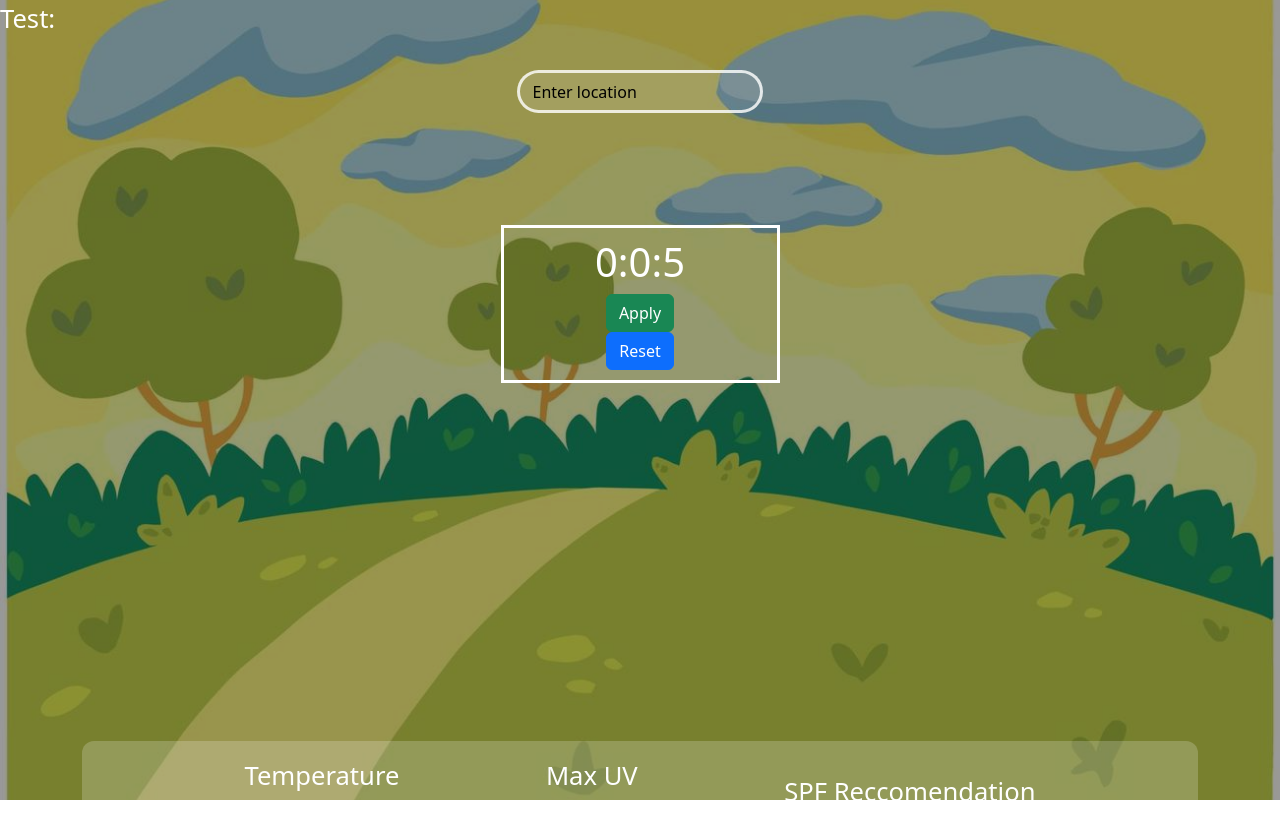
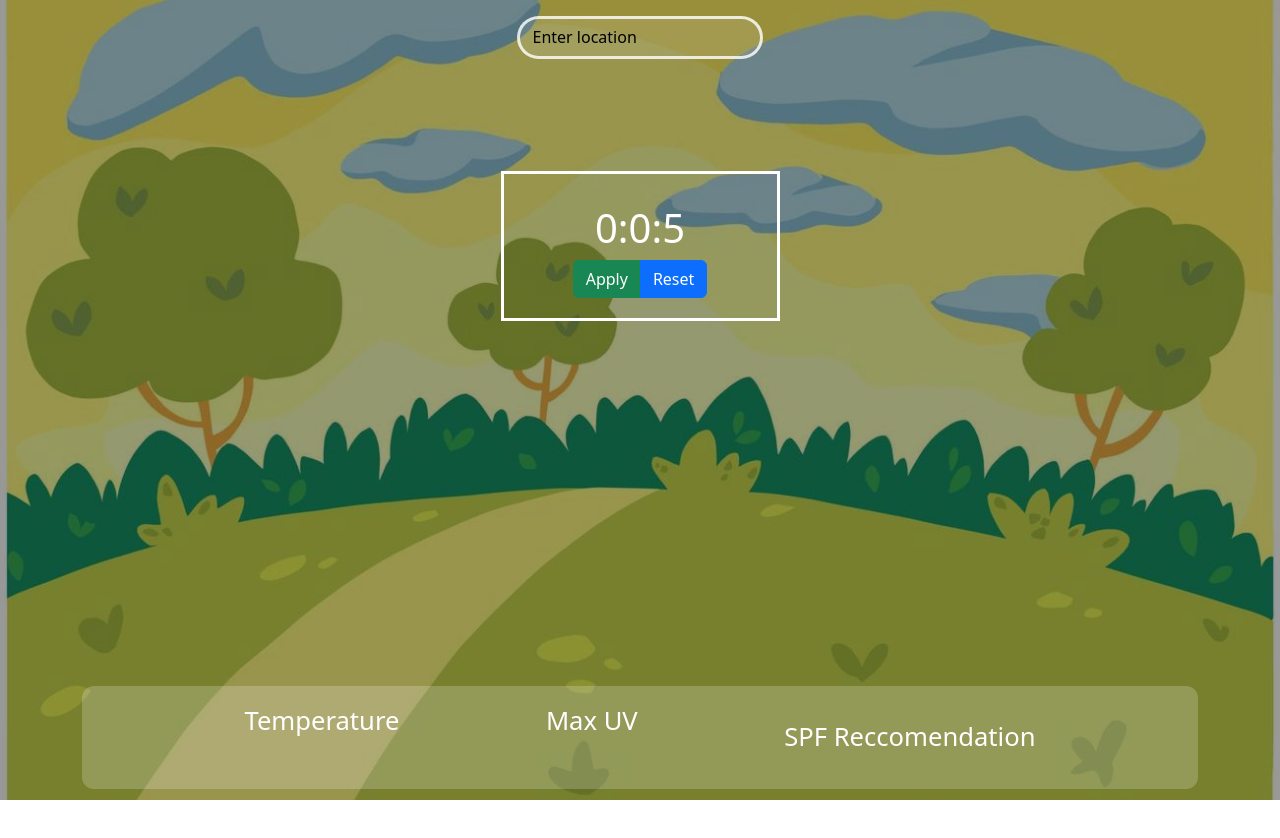
Before and after one commit to kiara-singh/UVreapply, a React (Create React App) app: page / in a window 1280 px wide. Shown: the top 838 px of the page. After the commit the page ends 805 px from the top, so only its background shows below. Built offline with nearby package versions, Linux system fonts and the light colour scheme.

Commit message:
Fixed buttons

```diff
--- a/src/App.js
+++ b/src/App.js
@@ -71,9 +71,6 @@ function App() {
 
   return (
     <div className="App">
-    <div>
-    <p>Test: {SPF()}</p>
-    </div>
 
       <div className="search">
         <input
@@ -121,6 +118,7 @@ function App() {
             <p>{SPF()}</p>
             <p>SPF Reccomendation</p>
           </div>
+
         </div>
       </div>
     </div>
--- a/src/Countdown.js
+++ b/src/Countdown.js
@@ -1,7 +1,7 @@
 import React, { useEffect } from 'react'
 import { useState } from 'react';
 import 'bootstrap/dist/css/bootstrap.min.css'
-import {Button, Toast, ToastBody, ToastHeader, ToastContainer}from 'react-bootstrap'
+import {Button, ButtonGroup, Toast, ToastBody, ToastHeader, ToastContainer}from 'react-bootstrap'
 import "./countdown.css";
 
 function Countdown () {
@@ -52,16 +52,24 @@ function Countdown () {
             <h1>{hours}:{minutes}:{seconds}</h1>
         </div>
 
-        <div className='applyButton'>
-            <Button variant="success" onClick={!applied ? ()=>setApplied(true) : null} >  {!applied ? "Apply" :"Have fun in the sun!"}</Button>
+        <div className='buttons'>
+            <ButtonGroup variant="contained" aria-label="Basic button group">
+
+                <Button variant="success" onClick={!applied ? ()=>setApplied(true) : null}>
+                    {!applied ? "Apply" :"Have fun in the sun!"}
+                </Button>
+
+                <Button onClick={reset}>Reset</Button>
+
+            </ButtonGroup>
+
         </div>
 
         <div className='resetButton'>
-                <Button onClick={reset}>Reset</Button>
+
         </div>
 
         <div className='notification'>
-            {/* {show&&   <Alert variant="danger" onClose={()=>setShow(false)} dismissible> <Alert.Heading>Time to reapply</Alert.Heading> </Alert>} */}
             {
                 show &&
                 <ToastContainer className="notification" position="top-end">
@@ -76,12 +84,7 @@ function Countdown () {
                 </ToastContainer>
             }
         </div>
-
-
-
     </div>
-
-
   )
 }
 
--- a/src/countdown.css
+++ b/src/countdown.css
@@ -3,7 +3,8 @@
     margin: auto;
     width: 25%;
     border: 3px solid rgb(255, 255, 255);
-    padding: 10px;
+    padding-top: 30px;
+    padding-bottom:20px;
     text-align:center;
   }
 
@@ -11,12 +12,3 @@
     background-color: black;
 
 }
-
-
-.Countdown .applyButton{
-    margin-bottom: 2000px;
-}
-
-.Countdown .resetButton{
-    margin-top: 5em;
-}
```
